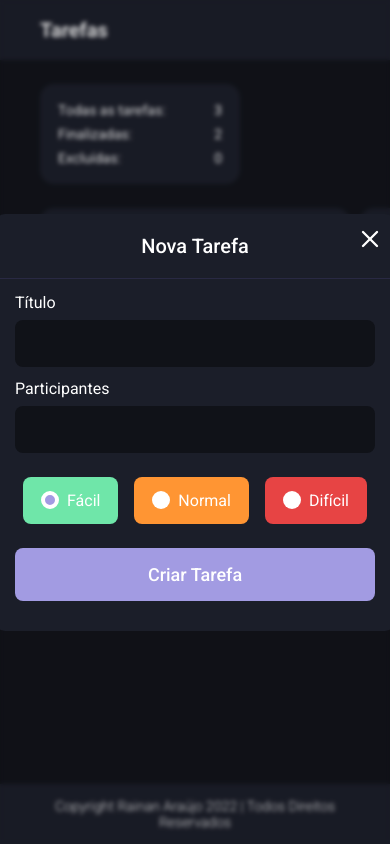
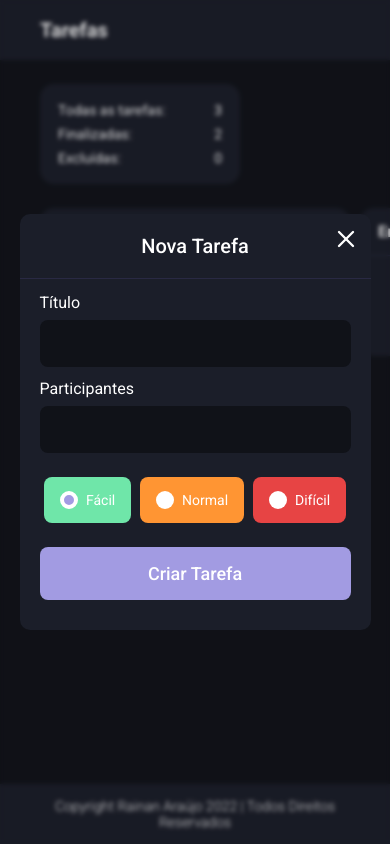
Before and after one commit to RainanAraujo/ToDoSite, a plain HTML site: page src/pages/ToDoPage/index.html in a window 390 px wide. Both pictures are taken after a click on the picture 322 px from the left and 232 px from the top of the page. Drawn offline with Linux system fonts and the light colour scheme; files whose address does not match are found by name.

Commit message:
responsive modal

```diff
--- a/src/pages/ToDoPage/styles.css
+++ b/src/pages/ToDoPage/styles.css
@@ -212,7 +212,7 @@ footer #footerContent {
 
 #containerModal {
   background-color: #1b1e29;
-  min-width: 400px;
+  width: 400px;
   border-radius: 10px;
   padding-bottom: 20px;
 }
@@ -300,8 +300,9 @@ input[type="radio"]:checked {
 }
 
 .optionRadio {
+  font-size: 14px;
   cursor: pointer;
-  padding: 14px 18px;
+  padding: 14px 16px;
   align-items: center;
   display: flex;
   border-radius: 8px;
@@ -318,3 +319,9 @@ input[type="radio"]:checked {
 .optionRadioHard {
   background-color: #e74444;
 }
+
+@media only screen and (max-width: 900px) {
+  #containerModal {
+    width: 90%;
+  }
+}
```
